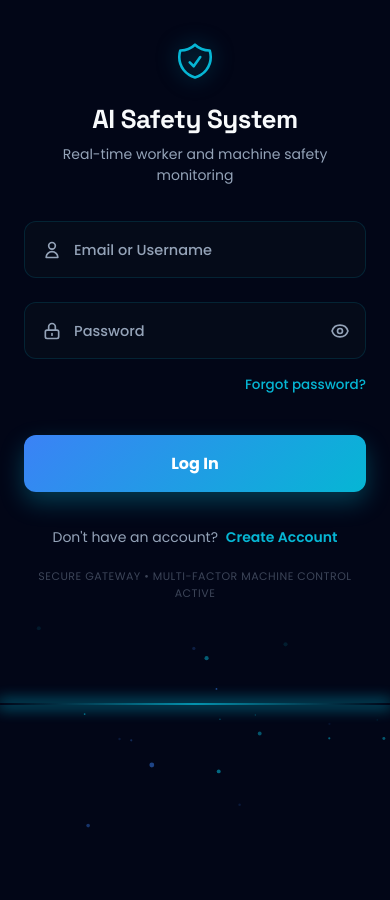
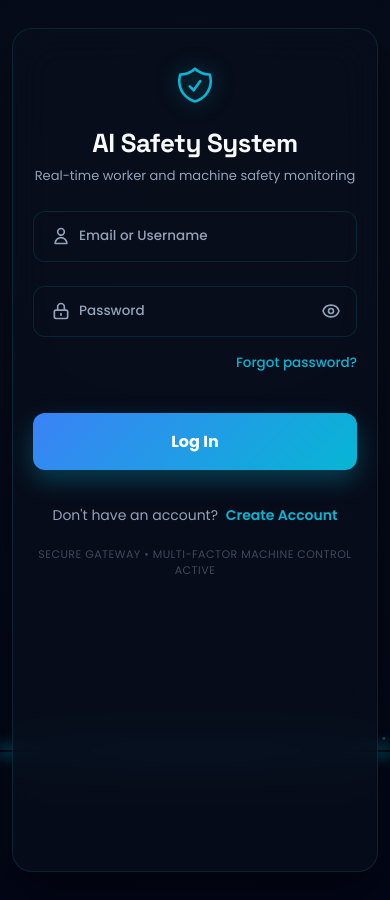
Before and after one commit to pateladil910/ImpactThon, a website: page Frontend/pages/login.html in a window 390 px wide. Before the commit the page ends 844 px from the top, so only its background shows below. Drawn offline with Linux system fonts and the light colour scheme.

Commit message:
small changes

```diff
--- a/Frontend/css/auth.css
+++ b/Frontend/css/auth.css
@@ -714,3 +714,106 @@ body {
         font-size: 26px;
     }
 }
+
+/* ===== AUTOMATED HIGH-END RESPONSIVE ADJUSTMENTS ===== */
+
+/* Tablet & Smaller Desktops (Under 1024px) */
+@media (max-width: 1024px) {
+    .cyber-hud-layer {
+        opacity: 0.4; /* Soften HUD markers so they don't fight with the form */
+    }
+
+    .hud-top-left, .hud-top-right, .hud-bottom-left {
+        top: 20px;
+        bottom: 20px;
+        left: 20px;
+        right: 20px;
+    }
+}
+
+/* Phablets & Small Tablets (Under 768px) */
+@media (max-width: 768px) {
+    .cyber-hud-layer {
+        display: none; /* Safely remove tracking clutter on tighter screens */
+    }
+
+    .auth-container {
+        padding: 40px 30px; /* Gently compress interior spacing to save screen space */
+        margin: 20px;
+    }
+}
+
+/* Mobile Devices (Under 480px) */
+@media (max-width: 480px) {
+    body {
+        align-items: flex-start; /* Prevents awkward top-clipping on short mobile screens */
+        padding: 16px 0;
+        /* Keep the atmosphere subtle but lightweight on mobile devices */
+        background: radial-gradient(circle at 50% 20%, #080e1b 0%, var(--bg-dark) 100%);
+    }
+
+    .auth-container {
+        margin: 12px;
+        width: calc(100% - 24px); /* Clean margins instead of smashing edges */
+        padding: 35px 20px;
+
+        /* FIX: Preserve the premium cyber-glass aesthetic on mobile */
+        background: rgba(8, 14, 27, 0.75);
+        backdrop-filter: blur(20px);
+        -webkit-backdrop-filter: blur(20px);
+        border-radius: 20px;
+        border: 1px solid rgba(6, 182, 212, 0.15);
+        box-shadow: 0 20px 50px rgba(0, 0, 0, 0.5);
+    }
+
+    .auth-container h2 {
+        font-size: 26px;
+        margin-bottom: 6px;
+    }
+
+    .subtitle {
+        margin-bottom: 25px;
+        font-size: 13px;
+    }
+
+    /* Slightly optimize field sizes for comfortable thumb taps */
+    .input-wrapper input,
+    .input-wrapper select {
+        padding: 14px 16px;
+        padding-left: 46px;
+        padding-right: 44px;
+        font-size: 14px;
+    }
+
+    .form-group label.field-label {
+        left: 46px;
+        font-size: 13.5px;
+    }
+
+    .social-login-grid {
+        gap: 8px; /* Snugger grids for smaller viewports */
+    }
+}
+
+/* Foldables & Ultra-Small Screens (Under 340px) */
+@media (max-width: 340px) {
+    .auth-container {
+        padding: 25px 15px;
+    }
+
+    .social-separator {
+        margin: 16px 0;
+    }
+
+    .terms-group {
+        font-size: 12px;
+    }
+}
+
+/* Height Fix for Landscape Mobile Orientations */
+@media (max-height: 580px) and (orientation: landscape) {
+    body {
+        align-items: flex-start;
+        padding: 20px 0;
+    }
+}
```
